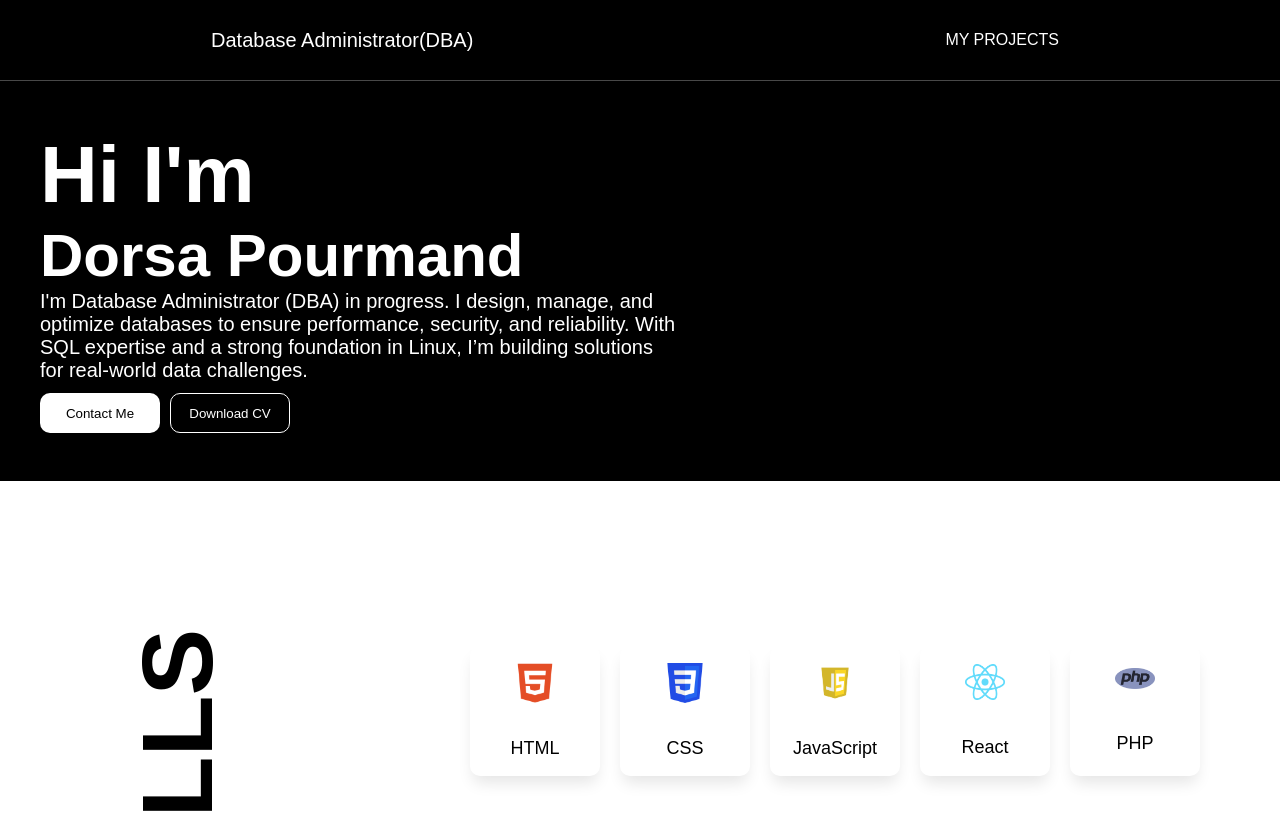
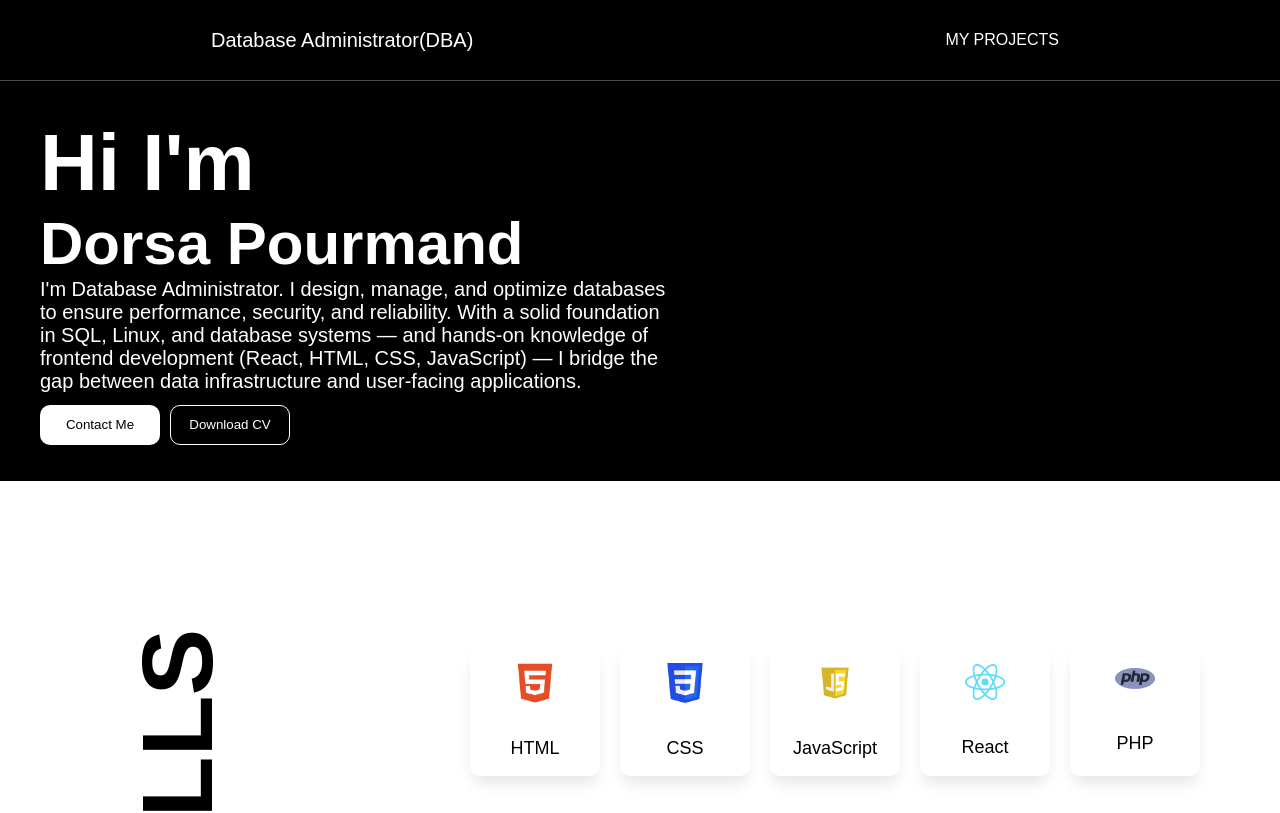
Before and after one commit to Dorsapourmand02/CVdorsapourmand, a React (Vite) app: page / in a window 1280 px wide. Shown: the top 813 px of the page. Built offline with nearby package versions, Linux system fonts and the light colour scheme; a web font is replaced by a local one.

Commit message:
Intro updated

```diff
--- a/src/Component/Header/Header.jsx
+++ b/src/Component/Header/Header.jsx
@@ -11,7 +11,7 @@ function Header() {
           <h2>Dorsa Pourmand</h2>
         </div>
         <p>
-        I'm Database Administrator (DBA) in progress. I design, manage, and optimize databases to ensure performance, security, and reliability. With SQL expertise and a strong foundation in Linux, I’m building solutions for real-world data challenges.
+        I'm Database Administrator. I design, manage, and optimize databases to ensure performance, security, and reliability. With a solid foundation in SQL, Linux, and database systems — and hands-on knowledge of frontend development (React, HTML, CSS, JavaScript) — I bridge the gap between data infrastructure and user-facing applications.
         </p>
 
         <div className="header-btn">
```
